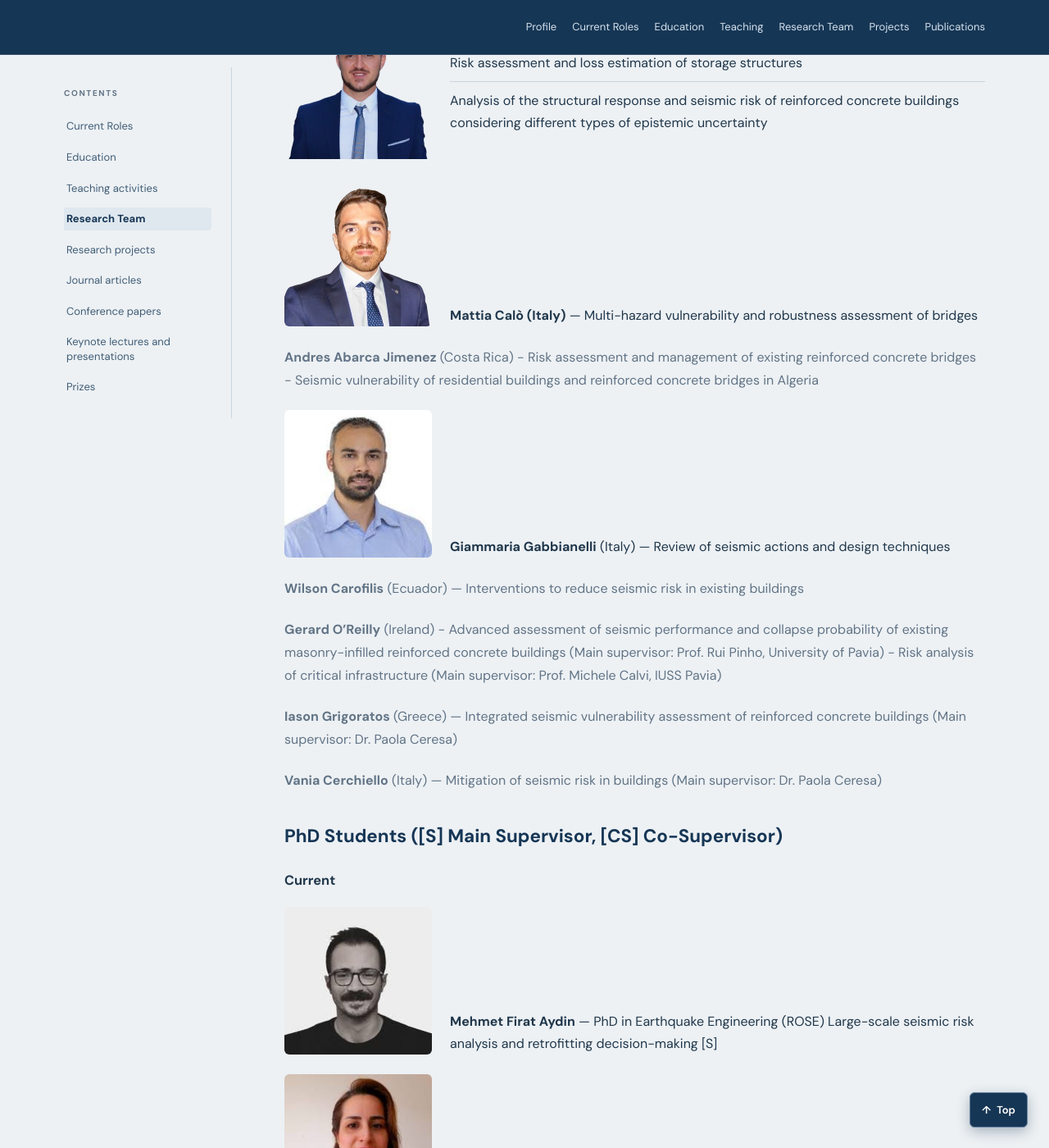
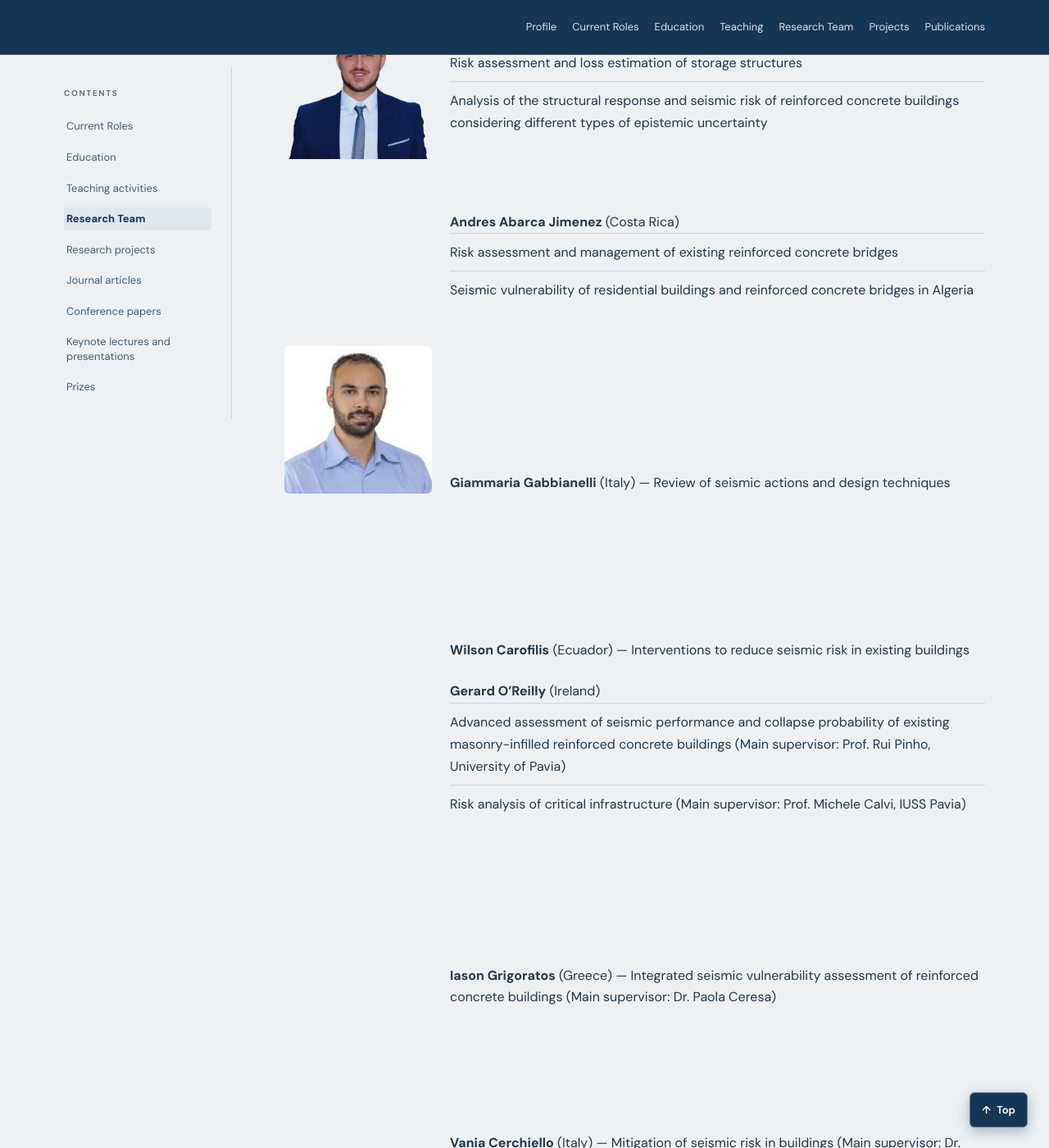
Before and after one commit to rncmonteiro/cv, a Jekyll site: the page built from index.md, in a window 1280 px wide and 1400 px high, scrolled down 4429 px. Shown: the whole window at 82% size. Built offline with Jekyll 4.4.1, drawn with Linux system fonts in a browser that asks for light colours; some of the changed text lies outside the part shown.

Commit message:
Add files via upload

```diff
--- a/_includes/content/team.md
+++ b/_includes/content/team.md
@@ -7,7 +7,11 @@
 <div style="display:flex; align-items:flex-start; gap:22px; margin:18px 0 24px; flex-wrap:wrap;">
   <img src="assets/mattia-calo.jpg" alt="" width="180" height="180" style="width:180px !important; min-width:180px; max-width:180px; height:180px !important; min-height:180px; max-height:180px; object-fit:cover; border-radius:6px; flex-shrink:0;">
   <div style="flex:1 1 240px; min-width:0; align-self:flex-end;">
-    <strong>Mattia Calò</strong> (Italy) — Advanced numerical modelling of prestressed reinforced concrete bridges
+    <strong>Mattia Calò</strong> (Italy)
+    <ul>
+      <li>Advanced numerical modelling of prestressed reinforced concrete bridges</li>
+      <li>Multi-hazard vulnerability and robustness assessment of bridges</li>
+    </ul>
   </div>
 </div>
 
@@ -42,16 +46,18 @@
   </div>
 </div>
 
+
+
 <div style="display:flex; align-items:flex-start; gap:22px; margin:18px 0 24px; flex-wrap:wrap;">
-  <img src="assets/mattia-calo.jpg" alt="" width="180" height="180" style="width:180px !important; min-width:180px; max-width:180px; height:180px !important; min-height:180px; max-height:180px; object-fit:cover; border-radius:6px; flex-shrink:0;">
+  <div aria-hidden="true" style="width:180px; min-width:180px; height:180px; flex-shrink:0;"></div>
   <div style="flex:1 1 240px; min-width:0; align-self:flex-end;">
-    <strong>Mattia Calò (Italy)</strong> — Multi-hazard vulnerability and robustness assessment of bridges
+    <strong>Andres Abarca Jimenez</strong> (Costa Rica)
+    <ul>
+      <li>Risk assessment and management of existing reinforced concrete bridges</li>
+      <li>Seismic vulnerability of residential buildings and reinforced concrete bridges in Algeria</li>
+    </ul>
   </div>
 </div>
-
-**Andres Abarca Jimenez** (Costa Rica)
-    - Risk assessment and management of existing reinforced concrete bridges
-    - Seismic vulnerability of residential buildings and reinforced concrete bridges in Algeria
 
 <div style="display:flex; align-items:flex-start; gap:22px; margin:18px 0 24px; flex-wrap:wrap;">
   <img src="assets/giammaria-gabbianelli.jpg" alt="" width="180" height="180" style="width:180px !important; min-width:180px; max-width:180px; height:180px !important; min-height:180px; max-height:180px; object-fit:cover; border-radius:6px; flex-shrink:0;">
@@ -60,15 +66,37 @@
   </div>
 </div>
 
-**Wilson Carofilis** (Ecuador) — Interventions to reduce seismic risk in existing buildings
+<div style="display:flex; align-items:flex-start; gap:22px; margin:18px 0 24px; flex-wrap:wrap;">
+  <div aria-hidden="true" style="width:180px; min-width:180px; height:180px; flex-shrink:0;"></div>
+  <div style="flex:1 1 240px; min-width:0; align-self:flex-end;">
+    <strong>Wilson Carofilis</strong> (Ecuador) — Interventions to reduce seismic risk in existing buildings
+  </div>
+</div>
 
-**Gerard O’Reilly** (Ireland)
-    - Advanced assessment of seismic performance and collapse probability of existing masonry-infilled reinforced concrete buildings (Main supervisor: Prof. Rui Pinho, University of Pavia)
-    - Risk analysis of critical infrastructure (Main supervisor: Prof. Michele Calvi, IUSS Pavia)
+<div style="display:flex; align-items:flex-start; gap:22px; margin:18px 0 24px; flex-wrap:wrap;">
+  <div aria-hidden="true" style="width:180px; min-width:180px; height:180px; flex-shrink:0;"></div>
+  <div style="flex:1 1 240px; min-width:0; align-self:flex-end;">
+    <strong>Gerard O’Reilly</strong> (Ireland)
+    <ul>
+      <li>Advanced assessment of seismic performance and collapse probability of existing masonry-infilled reinforced concrete buildings (Main supervisor: Prof. Rui Pinho, University of Pavia)</li>
+      <li>Risk analysis of critical infrastructure (Main supervisor: Prof. Michele Calvi, IUSS Pavia)</li>
+    </ul>
+  </div>
+</div>
 
-**Iason Grigoratos** (Greece) — Integrated seismic vulnerability assessment of reinforced concrete buildings (Main supervisor: Dr. Paola Ceresa)
+<div style="display:flex; align-items:flex-start; gap:22px; margin:18px 0 24px; flex-wrap:wrap;">
+  <div aria-hidden="true" style="width:180px; min-width:180px; height:180px; flex-shrink:0;"></div>
+  <div style="flex:1 1 240px; min-width:0; align-self:flex-end;">
+    <strong>Iason Grigoratos</strong> (Greece) — Integrated seismic vulnerability assessment of reinforced concrete buildings (Main supervisor: Dr. Paola Ceresa)
+  </div>
+</div>
 
-**Vania Cerchiello** (Italy) — Mitigation of seismic risk in buildings (Main supervisor: Dr. Paola Ceresa)
+<div style="display:flex; align-items:flex-start; gap:22px; margin:18px 0 24px; flex-wrap:wrap;">
+  <div aria-hidden="true" style="width:180px; min-width:180px; height:180px; flex-shrink:0;"></div>
+  <div style="flex:1 1 240px; min-width:0; align-self:flex-end;">
+    <strong>Vania Cerchiello</strong> (Italy) — Mitigation of seismic risk in buildings (Main supervisor: Dr. Paola Ceresa)
+  </div>
+</div>
 
 ### PhD Students ([S] Main Supervisor, [CS] Co-Supervisor)
 
@@ -132,7 +160,12 @@
   </div>
 </div>
 
-**Andres Abarca** — PhD in Earthquake Engineering (ROSE) Seismic assessment of RC bridge infrastructure [S]
+<div style="display:flex; align-items:flex-start; gap:22px; margin:18px 0 24px; flex-wrap:wrap;">
+  <div aria-hidden="true" style="width:180px; min-width:180px; height:180px; flex-shrink:0;"></div>
+  <div style="flex:1 1 240px; min-width:0; align-self:flex-end;">
+    <strong>Andres Abarca</strong> — PhD in Earthquake Engineering (ROSE) Seismic assessment of RC bridge infrastructure [S]
+  </div>
+</div>
 
 <div style="display:flex; align-items:flex-start; gap:22px; margin:18px 0 24px; flex-wrap:wrap;">
   <img src="assets/carlotta-rodriquez.jpg" alt="" width="180" height="180" style="width:180px !important; min-width:180px; max-width:180px; height:180px !important; min-height:180px; max-height:180px; object-fit:cover; border-radius:6px; flex-shrink:0;">
@@ -148,7 +181,12 @@
   </div>
 </div>
 
-**Antonio Silva** — PhD in Earthquake Engineering (ROSE), Implications of earthquake-induced loss control in seismic design provisions [S]
+<div style="display:flex; align-items:flex-start; gap:22px; margin:18px 0 24px; flex-wrap:wrap;">
+  <div aria-hidden="true" style="width:180px; min-width:180px; height:180px; flex-shrink:0;"></div>
+  <div style="flex:1 1 240px; min-width:0; align-self:flex-end;">
+    <strong>Antonio Silva</strong> — PhD in Earthquake Engineering (ROSE), Implications of earthquake-induced loss control in seismic design provisions [S]
+  </div>
+</div>
 
 <div style="display:flex; align-items:flex-start; gap:22px; margin:18px 0 24px; flex-wrap:wrap;">
   <img src="assets/camilo-perdomo.jpg" alt="" width="180" height="180" style="width:180px !important; min-width:180px; max-width:180px; height:180px !important; min-height:180px; max-height:180px; object-fit:cover; border-radius:6px; flex-shrink:0;">
@@ -171,7 +209,12 @@
   </div>
 </div>
 
-**Claudia Zelaschi** — PhD in Earthquake Engineering (ROSE), Seismic assessment of spatially-distributed RC bridge portfolios [S]
+<div style="display:flex; align-items:flex-start; gap:22px; margin:18px 0 24px; flex-wrap:wrap;">
+  <div aria-hidden="true" style="width:180px; min-width:180px; height:180px; flex-shrink:0;"></div>
+  <div style="flex:1 1 240px; min-width:0; align-self:flex-end;">
+    <strong>Claudia Zelaschi</strong> — PhD in Earthquake Engineering (ROSE), Seismic assessment of spatially-distributed RC bridge portfolios [S]
+  </div>
+</div>
 
 ### Master Students
 
```
